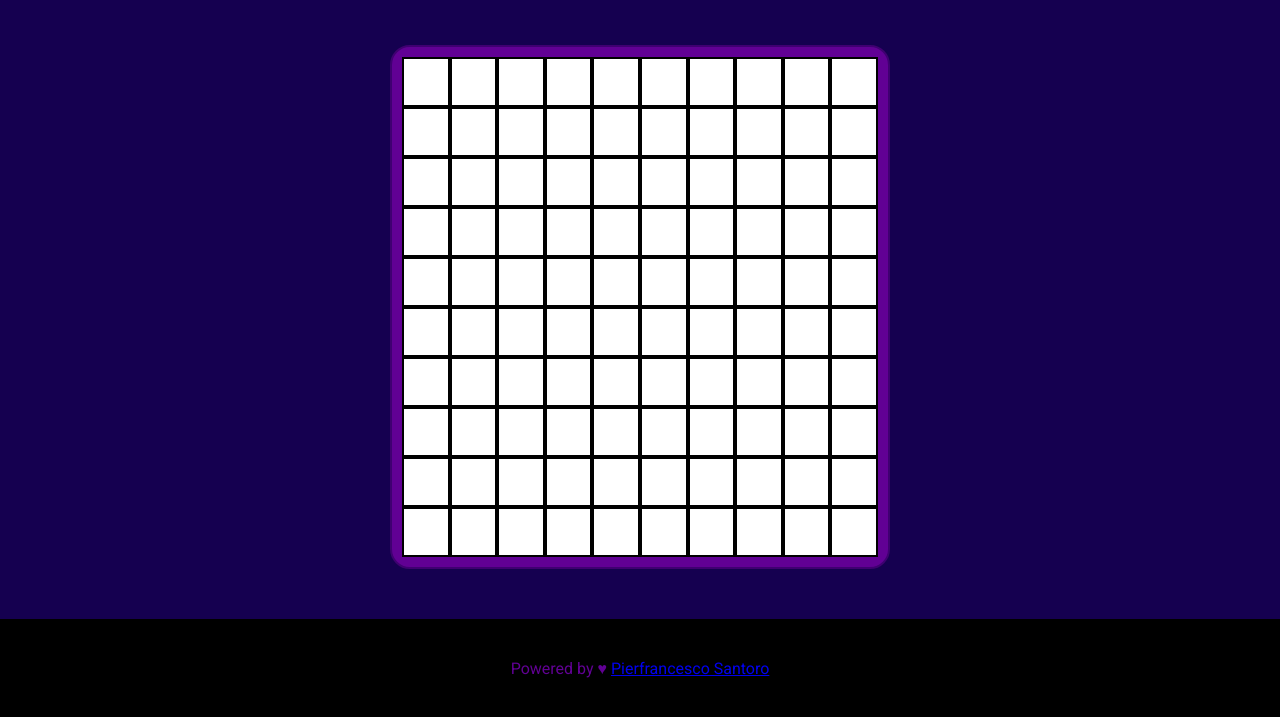
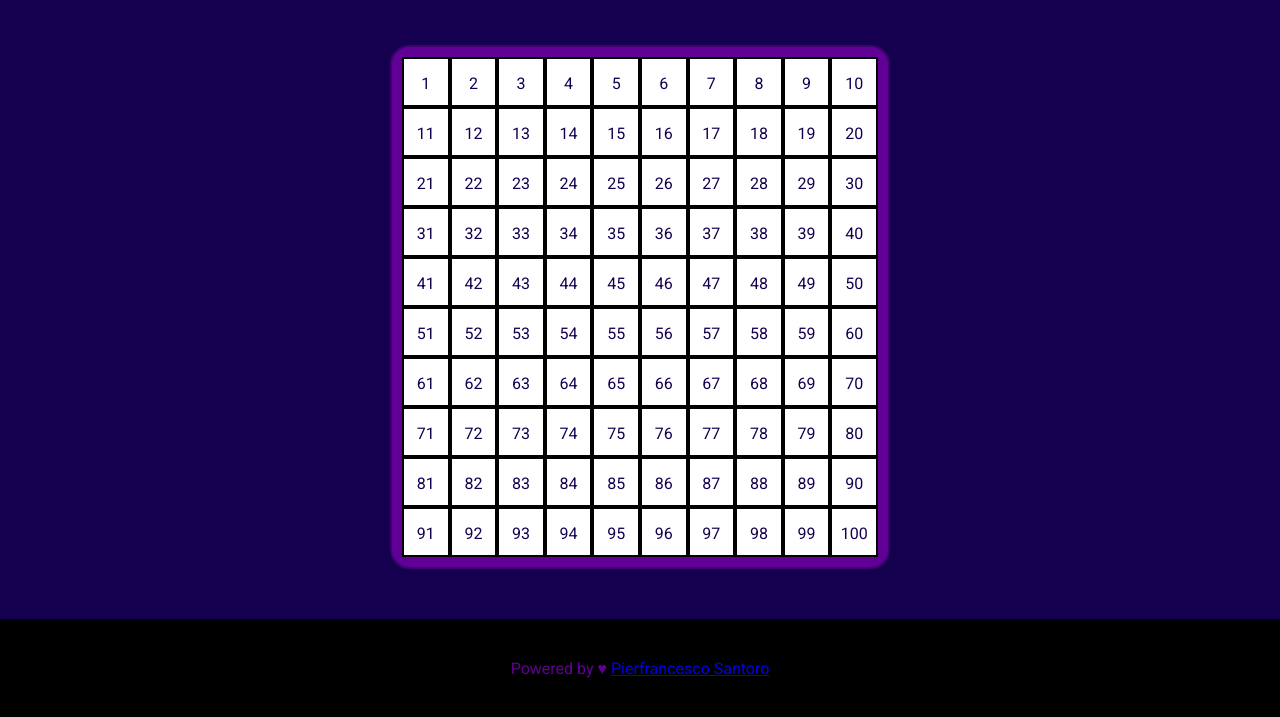
Before and after one commit to Pierfran992/js-campominato-grid, a plain HTML site: page index.html in a window 1280 px wide. Both pictures are taken after a click on the element "PLAY". Shown: the part 105-822 px from the top of the page. Drawn offline with Linux system fonts and the light colour scheme.

Commit message:
stato sviluppo: -inserito nella casella il valore di i

```diff
--- a/css/style.css
+++ b/css/style.css
@@ -83,15 +83,19 @@ header img {
 }
 
 .ms_box {
+    color: #150050;
+    background-color: #fff;
     width: 10%;
     height: 50px;
-    background-color: #fff;
+    text-align: center;
+    line-height: 50px;
     border: solid 2px #000000;
     cursor: pointer;
 }
 
 .ms_box.ms_click {
     background-color: #150050;
+    color: #fff;
 }
 
 /* footer rules */
--- a/js/myscrip.js
+++ b/js/myscrip.js
@@ -20,7 +20,7 @@ play.addEventListener("click",
         msInstructions.classList.add("ms_none");
 
         // creo il ciclo for per creare le 100 caselle nel DOM
-        for(i = 0; i < 100; i++) {
+        for(i = 1; i <= 100; i++) {
 
             // creo un nuovo elemento
             let newElement = createElement("div", "ms_box");
@@ -33,14 +33,14 @@ play.addEventListener("click",
                 }
             );
 
+            // inserisco nell'elemento il valore di i
+            newElement.append([i]);
+
             // inserisco nel DOM il nuovo elemento creato
             container.appendChild(newElement);
         }
     }
 );
-
-
-
 
 
 // FUNZIONI
```
